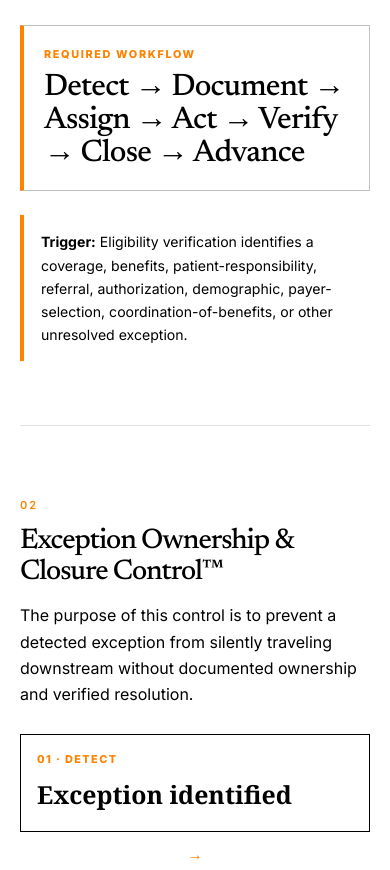
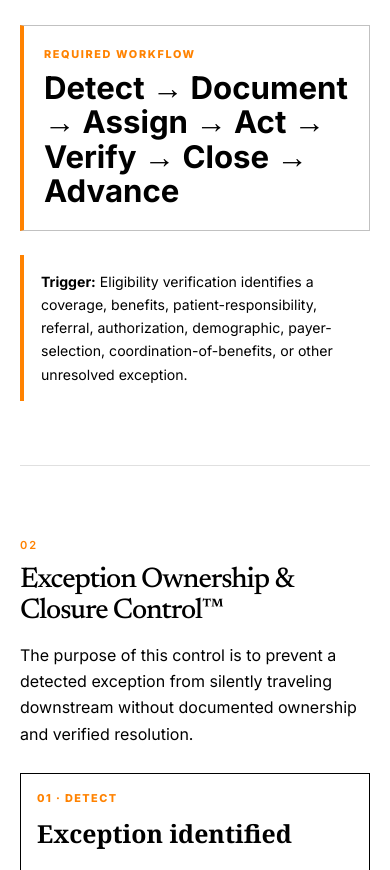
Before and after one commit to koripickle1101-TN/eligibility-verification-intelligence-system, a plain HTML site: page eligibility-exception-closure-control.html in a window 390 px wide. Shown: the part 1443-2313 px from the top of the page. Drawn offline with Linux system fonts and the light colour scheme.

Commit message:
Fix mismatched body and callout fonts; prevent cramped desktop navigation on mobile

```diff
--- a/feminine-editorial.css
+++ b/feminine-editorial.css
@@ -337,3 +337,36 @@ h1,h2,h3,h4,.statement-card p,.final-question,.insight-banner strong,.shell-card
   .workflow-strip span{font-size:.8rem;padding:8px 10px}
   .shell-card{padding:20px}
 }
+
+/* Recruiter-readiness typography correction: one display face for titles,
+   one readable UI face for all content, controls, and explanatory callouts. */
+html{font-size:16px}
+body{font-family:'Inter',Arial,Helvetica,sans-serif}
+h1,h2,h3,h4,.final-question,.signature-question{font-family:'Newsreader',Georgia,'Times New Roman',serif;font-synthesis:none}
+p,li,td,th,label,button,input,select,textarea,summary,
+.nav-links,.nav-links a,.mobile-menu-panel,.mobile-menu-panel a,
+.hero-subtitle,.eyebrow,.mini-label,.section-number,
+.statement-card p,.insight-banner,.insight-banner strong,
+.artifact-card strong,.metric-row strong,.method-grid strong,
+.signal-step strong,.workflow-strip,.workflow-strip span,
+.shell-card p,.shell-card strong,.control-card p,
+.content-card p,.content-card strong,.editorial-card p,
+.primary-button,.secondary-button{
+  font-family:'Inter',Arial,Helvetica,sans-serif;
+  font-synthesis:none;
+}
+.statement-card p{font-size:clamp(1rem,2.2vw,1.2rem);line-height:1.65;font-weight:500;letter-spacing:normal}
+.insight-banner strong,.artifact-card strong,.metric-row strong,
+.method-grid strong,.signal-step strong,.content-card strong{font-weight:700;letter-spacing:normal}
+.insight-banner{line-height:1.65}
+.workflow-strip span{overflow-wrap:anywhere}
+@media(max-width:1299px){
+  .desktop-nav{display:none!important}
+  .mobile-menu{display:block!important}
+}
+@media(min-width:1300px){
+  .desktop-nav{display:flex!important;flex-wrap:wrap;justify-content:flex-end;gap:10px 16px}
+  .mobile-menu{display:none!important}
+  .nav-shell{max-width:1400px}
+  .nav-links{font-size:.82rem}
+}
```
